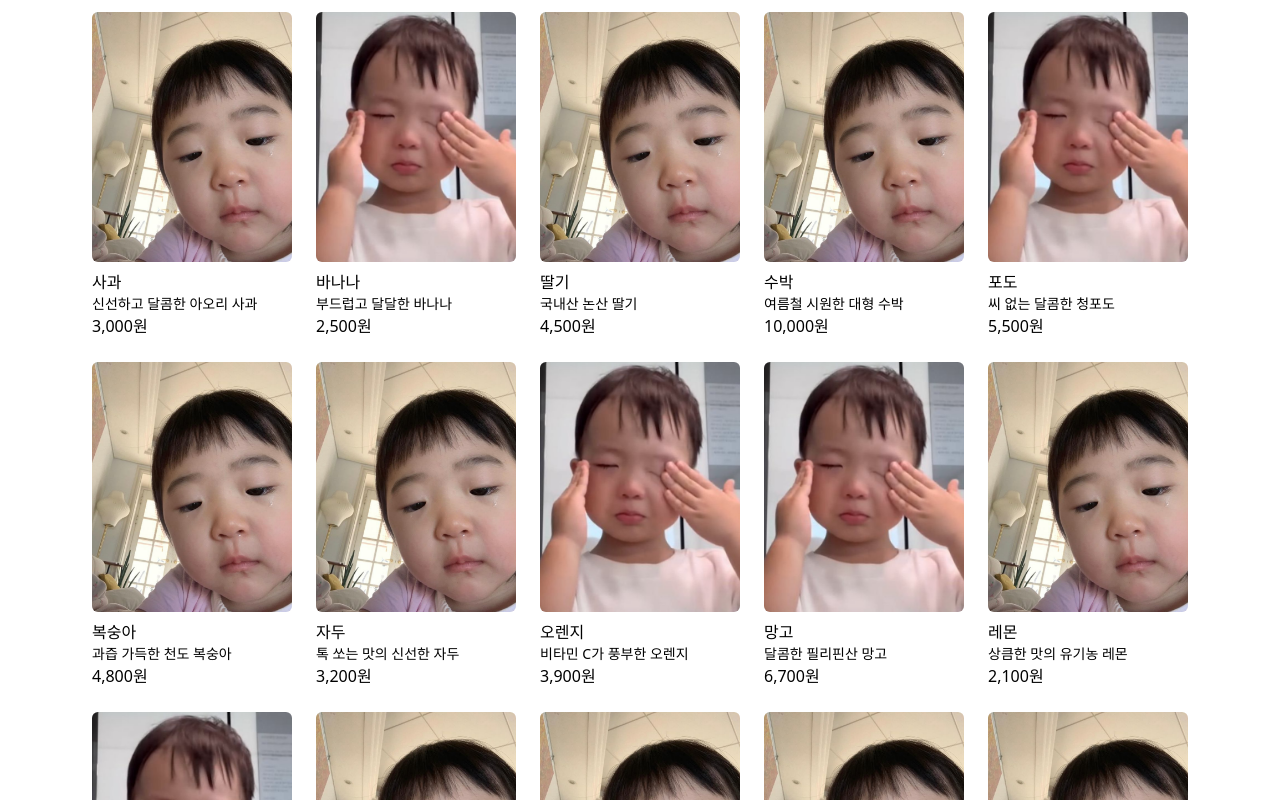
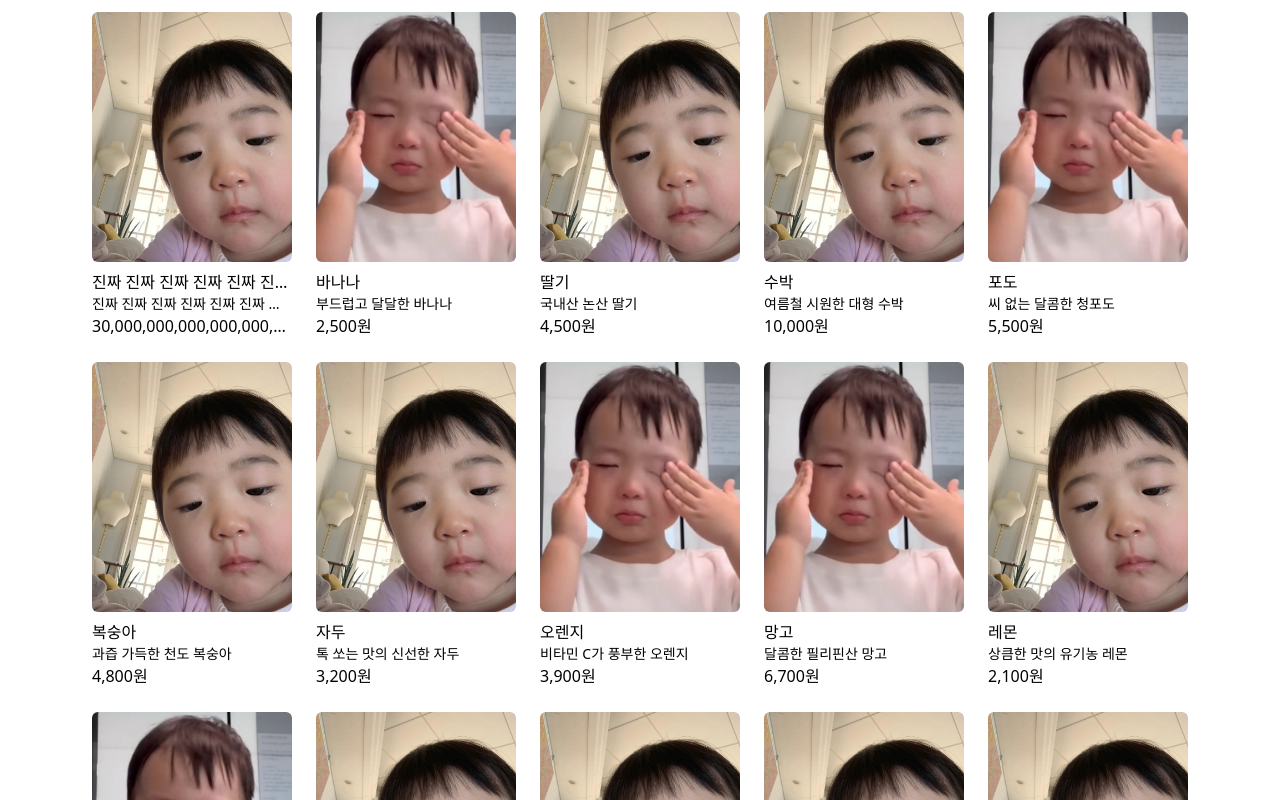
Before and after one commit to house-study/Bom-Market, a Next.js app: page / in a window 1280 px wide. Shown: the top 800 px of the page. Built offline with nearby package versions, Linux system fonts and the light colour scheme.

Commit message:
fix: 상품 정보가 긴 경우 문제 해결

```diff
--- a/src/components/Product.tsx
+++ b/src/components/Product.tsx
@@ -16,8 +16,8 @@ export default function Product({
 }: Product) {
   return (
     <>
-      <section className="flex flex-col gap-2 p-3">
-        <div className="relative h-[250px] w-[200px]">
+      <section className="box-content flex w-[200px] flex-col gap-2 p-3">
+        <div className="relative h-[250px]">
           <Image
             src={imageURL}
             alt={productName}
@@ -26,9 +26,9 @@ export default function Product({
           />
         </div>
         <div>
-          <h3 className="font-medium">{productName}</h3>
-          <p className="text-sm">{description}</p>
-          <p className="font-medium">{price.toLocaleString()}원</p>
+          <h3 className="line-clamp-1 font-medium">{productName}</h3>
+          <p className="line-clamp-1 text-sm">{description}</p>
+          <p className="line-clamp-1 font-medium">{price.toLocaleString()}원</p>
         </div>
       </section>
     </>
--- a/src/components/ProductList.tsx
+++ b/src/components/ProductList.tsx
@@ -5,9 +5,10 @@ export default function ProductList() {
     {
       id: 1,
       imageURL: '/sample.jpeg',
-      productName: '사과',
-      description: '신선하고 달콤한 아오리 사과',
-      price: 3000,
+      productName: '진짜 진짜 진짜 진짜 진짜 진짜 진짜 진짜 사과',
+      description:
+        '진짜 진짜 진짜 진짜 진짜 진짜 진짜 진짜 진짜 신선하고 달콤한 아오리 사과',
+      price: 30000000000000000000,
     },
     {
       id: 2,
```
